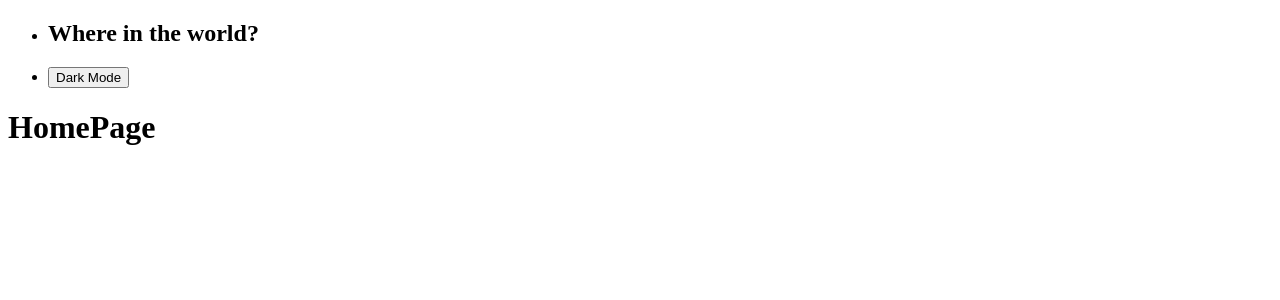
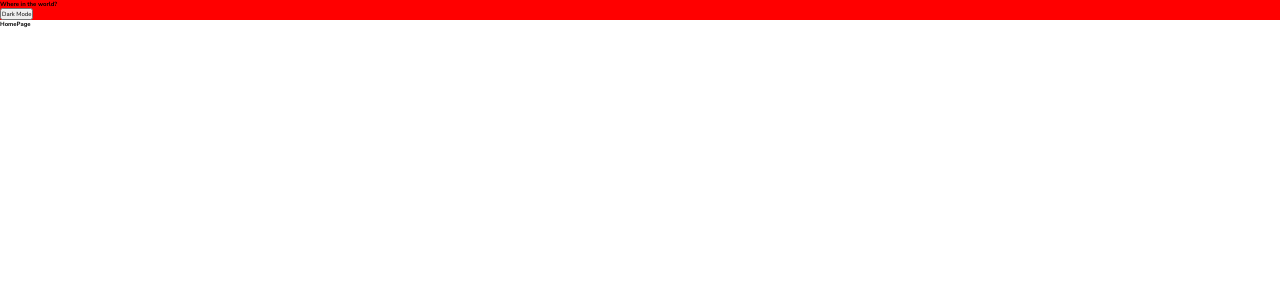
Before and after one commit to darubiomunoz/portfolio-11-countries, a React (Create React App) app: page / in a window 1280 px wide. Shown: the top 300 px of the page. Built offline with nearby package versions, Linux system fonts and the light colour scheme.

Commit message:
Global styles for the project with styled-components

```diff
--- a/src/components/Header.js
+++ b/src/components/Header.js
@@ -1,6 +1,12 @@
+import styled from 'styled-components';
+
+const Nav = styled.nav`
+background-color: red;
+`
+
 const Header = () => {
   return (
-    <nav>
+    <Nav>
       <ul>
         <li>
           <h1>Where in the world?</h1>
@@ -12,7 +18,7 @@ const Header = () => {
           </button>
         </li>
       </ul>
-    </nav>
+    </Nav>
   );
 }
 
--- a/src/routes/App.js
+++ b/src/routes/App.js
@@ -1,21 +1,24 @@
-import { BrowserRouter, Switch, Route } from 'react-router-dom';
+import { BrowserRouter, Switch, Route } from "react-router-dom";
 
-import '../styles/routes/App.css';
+import GlobalStyle from "../styles/GlobalStyles";
 
-import HomePage from '../pages/HomePage';
-import Country from '../pages/Country';
-import NotFound from '../pages/NotFound';
+import HomePage from "../pages/HomePage";
+import Country from "../pages/Country";
+import NotFound from "../pages/NotFound";
 
 const App = () => {
   return (
     <BrowserRouter>
-      <Switch>
-        <Route exact path="/" component={HomePage} />
-        <Route exact path="/country/id:" component={Country} />
-        <Route component={NotFound} />
-      </Switch>
+      <>
+        <Switch>
+          <Route exact path="/" component={HomePage} />
+          <Route exact path="/country/id:" component={Country} />
+          <Route component={NotFound} />
+        </Switch>
+        <GlobalStyle />
+      </>
     </BrowserRouter>
   );
-}
+};
 
 export default App;
--- /dev/null
+++ b/src/styles/GlobalStyles.js
@@ -0,0 +1,15 @@
+import { createGlobalStyle } from "styled-components";
+
+import { fontFamily } from "./Variables";
+
+const GlobalStyle = createGlobalStyle`
+* {
+  padding: 0;
+  margin: 0;
+  box-sizing: border-box;
+  font-size: 62.5%;
+  font-family: ${fontFamily};
+}
+`;
+
+export default GlobalStyle;
--- a/src/styles/components/Header.js
+++ /dev/null
@@ -1 +0,0 @@
-import { styled } from 'styled-components';
--- a/src/styles/index.js
+++ /dev/null
@@ -1 +0,0 @@
-import { styled } from 'styled-components';
```
Also changed, not shown: src/index.js (+10 -8 lines), src/styles/Variables.js (renamed from src/Variables.js), src/styles/routes/App.css (deleted).
